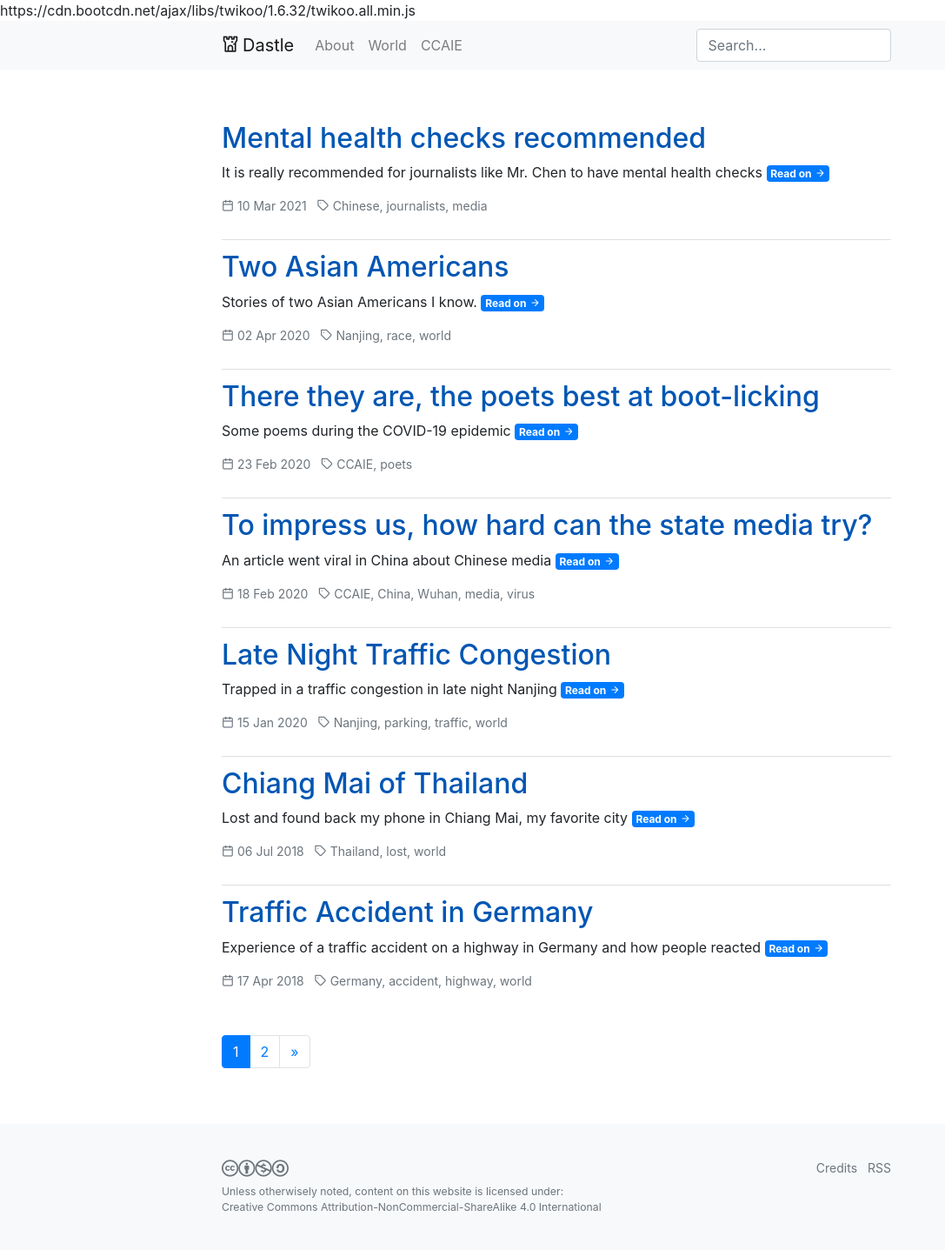
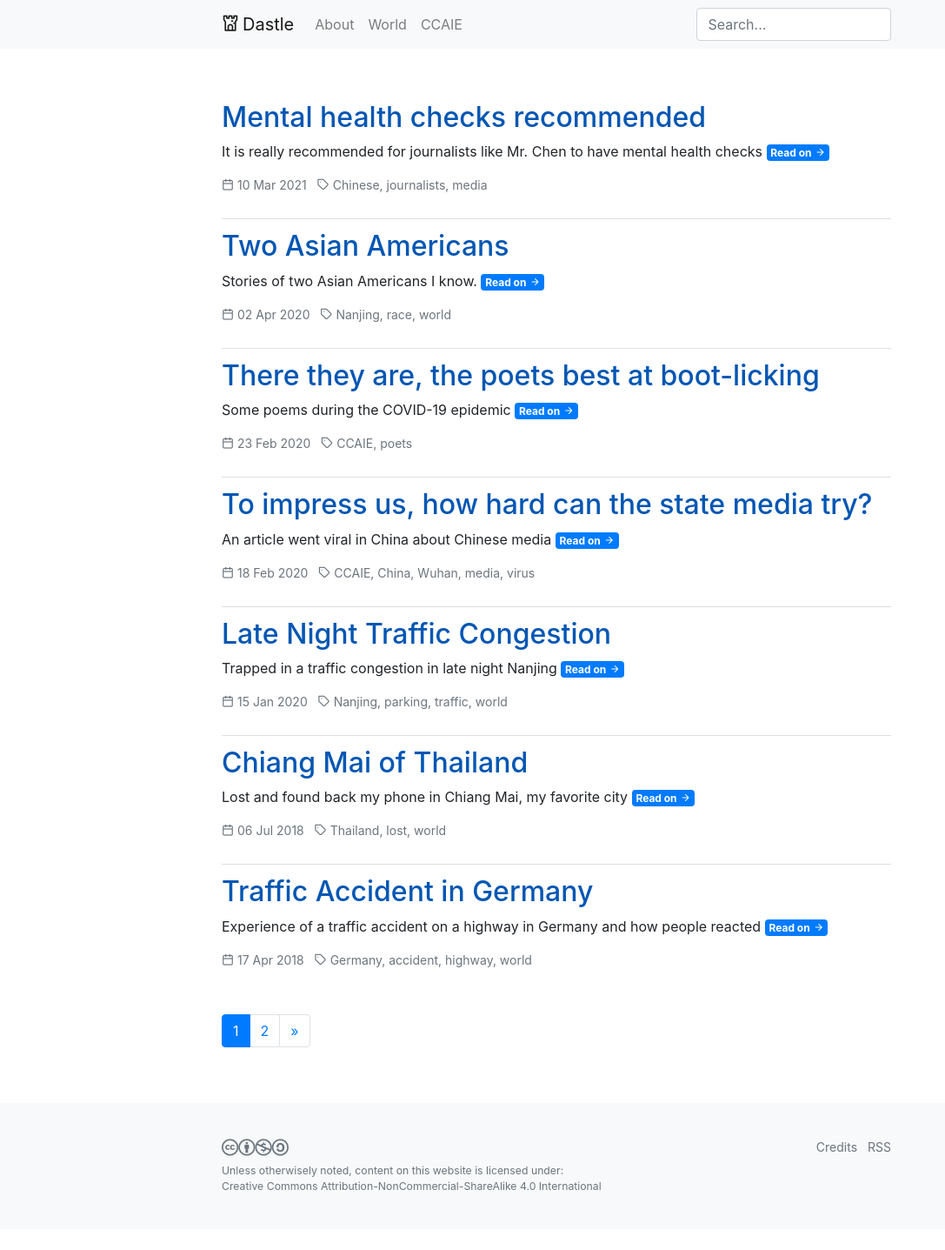
Before and after one commit to teatall/blog-dastle-jekyll, a Jekyll site: the page built from index.html, in a window 1280 px wide. Shown: the whole page at 87% size, without its empty margins (0-1087 px from the left). Built offline with Jekyll 4.4.1, drawn with Linux system fonts in a browser that asks for light colours; some web fonts are replaced; the list of posts is cut into pages by our own code; comment, search, counter and statistics services are not loaded; after the commit the page ends 1413 px from its top, so only the background shows below that; some of the changed lines change nothing that is shown.

Commit message:
fix error

```diff
--- a/_includes/meta.html
+++ b/_includes/meta.html
@@ -57,7 +57,7 @@
 <script src="https://cdn.bootcdn.net/ajax/libs/typeahead.js/0.11.1/typeahead.bundle.min.js"></script>
 
 <!-- Twikoo JavaScript -->
-https://cdn.bootcdn.net/ajax/libs/twikoo/1.6.32/twikoo.all.min.js
+<script src="https://cdn.bootcdn.net/ajax/libs/twikoo/1.6.32/twikoo.all.min.js"></script>
 
 <!-- Customised JavaScript -->
 <script src="/assets/js/scripts.js?ver={{ site.time | date: "%s" }}"></script>
```
